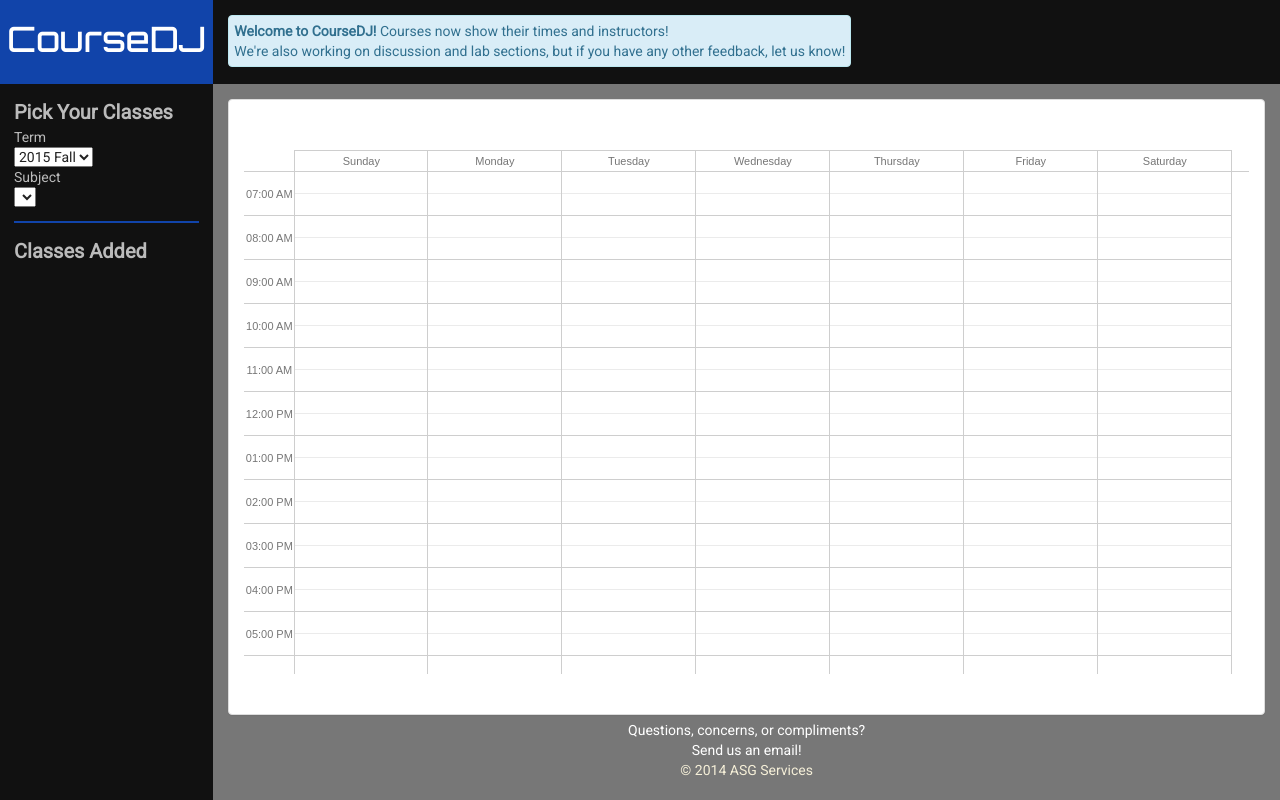
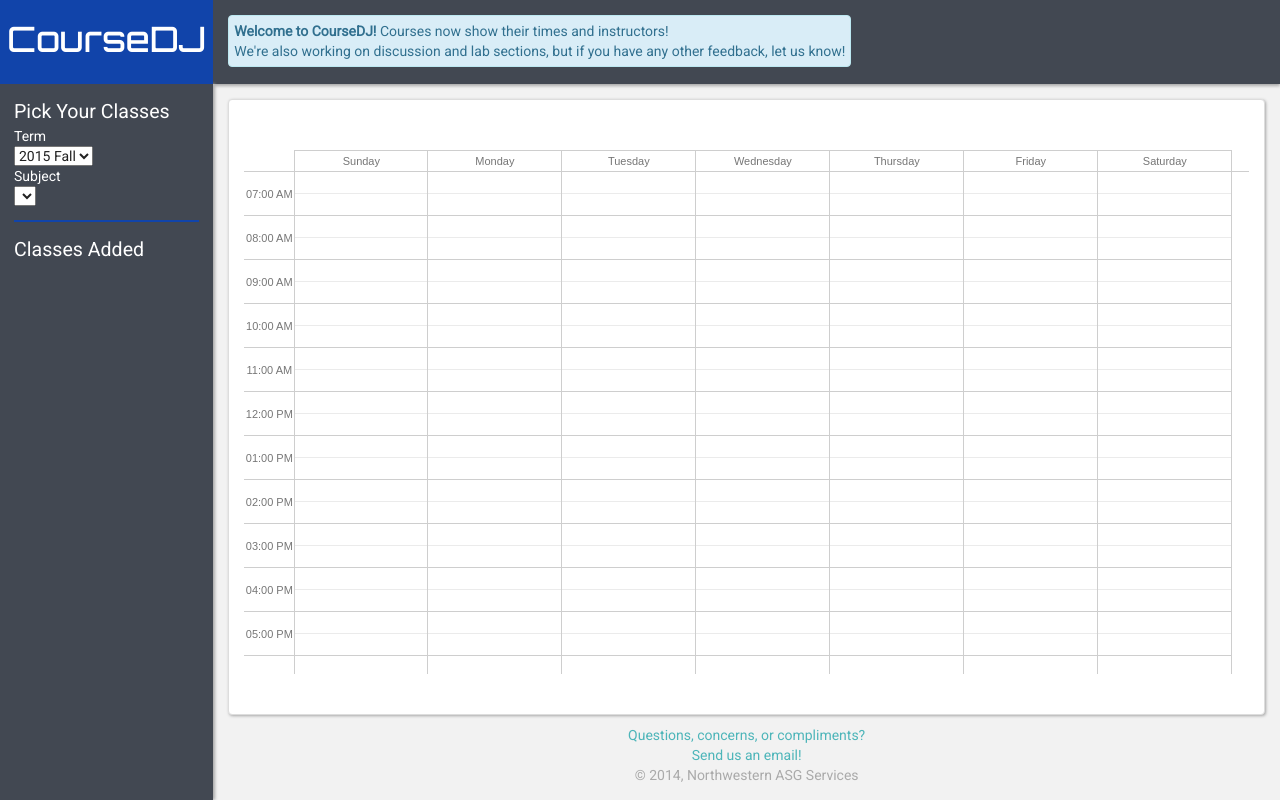
Before and after one commit to nuasg/coursedj, a website: page public/views/index.html in a window 1280 px wide. Drawn offline with Linux system fonts and the light colour scheme; no server answers.

Commit message:
Added shading and color changes

```diff
--- a/public/css/main.css
+++ b/public/css/main.css
@@ -18,6 +18,8 @@ body{
   background-color: #1144AA; /* #71266E; */
   padding-top: 1em;
   text-align: center;
+
+  z-index: 100;
 }
 .header img{
   margin-top: -1.75em;
@@ -27,8 +29,15 @@ body{
   font-family: "Orbitron", sans-serif;
 }
 .header-row{
-  background-color: #111;
+  background-color: #424852;
   height: 6em;
+}
+.header-row .col-right{
+  z-index: 50;
+
+  -webkit-box-shadow: 0px 2px 3px 0px rgba(168,168,168,1);
+  -moz-box-shadow: 0px 2px 3px 0px rgba(168,168,168,1);
+  box-shadow: 0px 2px 3px 0px rgba(168,168,168,1);
 }
 #info{
   display: inline-block;
@@ -43,11 +52,23 @@ body{
 #cal-body{
   height: calc(100% - 70px);
   margin: 0;
+
+  -webkit-box-shadow: 1px 1px 3px 0px rgba(168,168,168,1);
+  -moz-box-shadow: 1px 1px 3px 0px rgba(168,168,168,1);
+  box-shadow: 1px 1px 3px 0px rgba(168,168,168,1);
 }
 #cal{
   height: 100%;
-  background-color: #777;
+  background-color: #f2f2f2;
   padding: 15px;
+}
+#body .col-left {
+  background-color: #424852;
+  z-index: 50;
+
+  -webkit-box-shadow: 2px 0px 3px 0px rgba(168,168,168,1);
+  -moz-box-shadow: 2px 0px 3px 0px rgba(168,168,168,1);
+  box-shadow: 2px 0px 3px 0px rgba(168,168,168,1);
 }
 .col-left{
   height: 100%;
@@ -61,14 +82,13 @@ body{
   height: 100%;
 }
 .form-title{
-  font-size: 20px;
-  font-weight: bold;
+  font-size: 1.4em;
 }
 .class-pick select{
   max-width: 100%;
 }
 .red{
-  color:#ff0000;
+  color: #ff0000;
 }
 .selected-course{
   color: #66CD00;
@@ -78,7 +98,7 @@ body{
   margin-top: 20px;
 }
 .class-add{
-  color: #bbb;
+  color: white;
   margin: 0 1em 1em 1em;
   padding-bottom: 1em;
 }
@@ -97,18 +117,19 @@ body{
 
 /* //// FOOTER //// */
 .footer{
-  padding-top: 5px;
+  padding-top: 10px;
   text-align: center;
   height: 60px;
 }
 .footer a{
-  color: #ffffff;
+  color: #4db5b9;
 }
 .footer a:hover{
-  color: #ffffff;
+  color: black;
+  text-decoration: none;
 }
 .footer p{
-  color:#F5EFD8;
+  color:#AAA;
 }
 
 /* //// BOOTSTRAP OVERRIDES //// */
--- a/public/js/services/mainService.js
+++ b/public/js/services/mainService.js
@@ -4,8 +4,8 @@ var app = angular.module('mainService', []);
 
 app.factory('ASG', function($http){
 
-	var NOT_A_KEY = "a3iSOsJ77pgC8BnX"; //LIVE
-	//var NOT_A_KEY = "P2VVnfB0PwGQpdqh"; //DEBUG
+	// var NOT_A_KEY = "a3iSOsJ77pgC8BnX"; //LIVE
+	var NOT_A_KEY = "P2VVnfB0PwGQpdqh"; //DEBUG
 	return{
 		getSubjects: function(term){
 			return $http.get('http://api.asg.northwestern.edu/subjects/?key=' + NOT_A_KEY+ '&term=' + term);
--- a/public/views/index.html
+++ b/public/views/index.html
@@ -18,14 +18,15 @@
 	<!-- Angular, Fonts, and Icons -->
 	<script src="/resources/angular.min.js"></script>
 	<link rel="shortcut icon" href="/img/boxes.ico">
-  <link href='http://fonts.googleapis.com/css?family=Roboto|Orbitron:500' rel='stylesheet' type='text/css'>
+  	<link href='http://fonts.googleapis.com/css?family=Roboto|Orbitron:500' rel='stylesheet' type='text/css'>
+	<link href='https://fonts.googleapis.com/css?family=Roboto:300' rel='stylesheet' type='text/css'>
 
 	<!-- Imported Resources -->
 	<script src="/resources/jquery-2.1.1.min.js"></script>
 	<script src="/resources/bootstrap.min.js"></script>
 	<script src="/resources/calendar-codebase/dhtmlxscheduler.js" type="text/javascript"></script>
-	<link rel="stylesheet" href="/resources/calendar-codebase/dhtmlxscheduler.css" type="text/css"> <!--
-	<link rel="stylesheet" href="/resources/calendar-codebase/dhtmlxscheduler_flat.css" type="text/css"> -->
+	<link rel="stylesheet" href="/resources/calendar-codebase/dhtmlxscheduler.css" type="text/css">
+	<!-- <link rel="stylesheet" href="/resources/calendar-codebase/dhtmlxscheduler_flat.css" type="text/css"> -->
 
 	<!-- Angular Custom Components -->
 	<script src="/js/coreModule.js"></script>
@@ -84,7 +85,7 @@
 				</div>
 
 				<div>Term</div>
-				<select ng-model="term">
+				<select class="" ng-model="term">
 					<option value="4600">2015 Fall</option>
 <!-- 				<option value="4590">2015 Summer</option>
 					<option value="4580">2015 Spring</option> -->
@@ -146,7 +147,7 @@
 
 			<div class="footer">
 				<a href="mailto:asg-services@u.northwestern.edu?Subject=CourseDJ" target="_blank">Questions, concerns, or compliments? <br> Send us an email!</a>
-				<p>&copy; 2014 ASG Services</p>
+				<p>&copy; 2014, Northwestern ASG Services</p>
 			</div>
 		</div>
 	</div>
```
Also changed, not shown: 1 other file.
